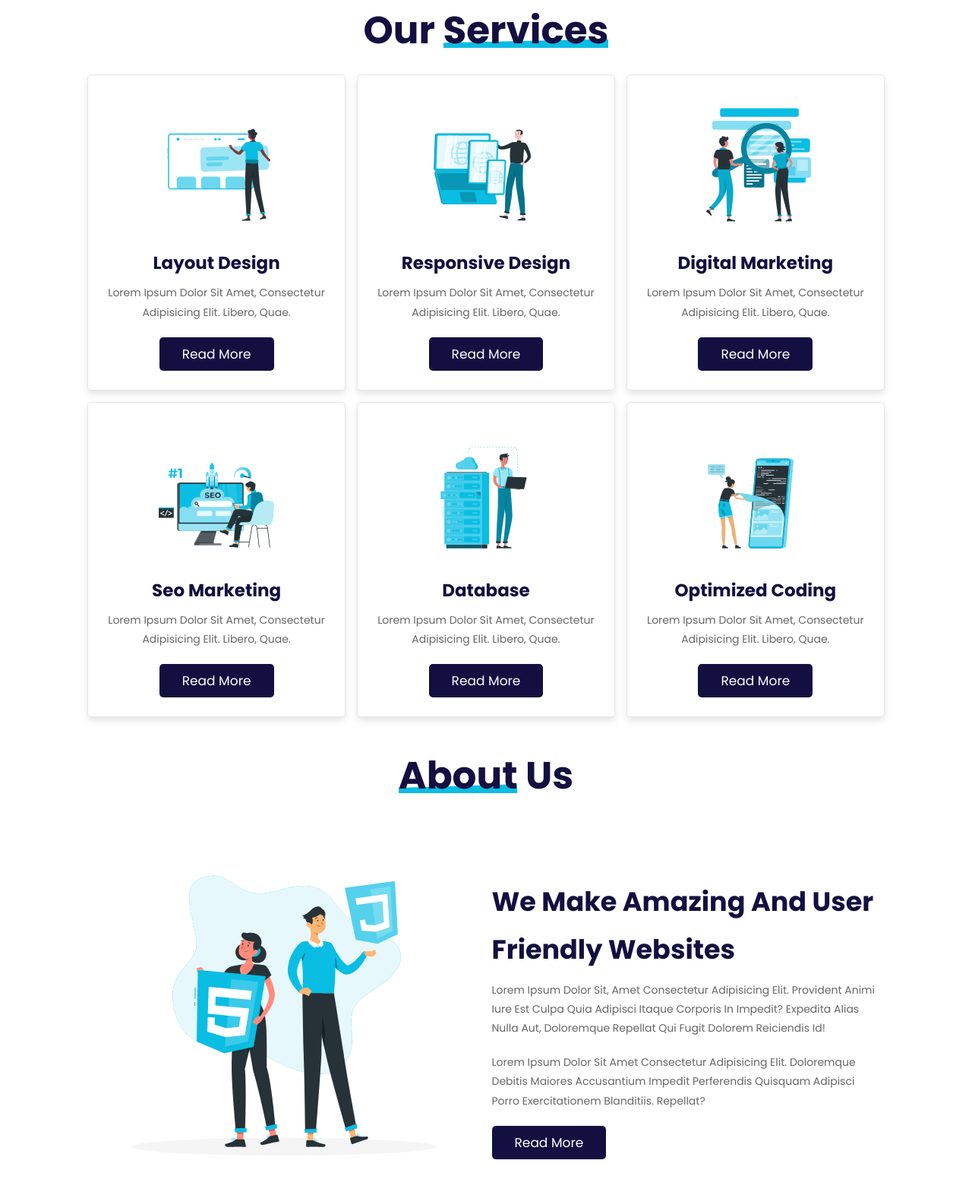
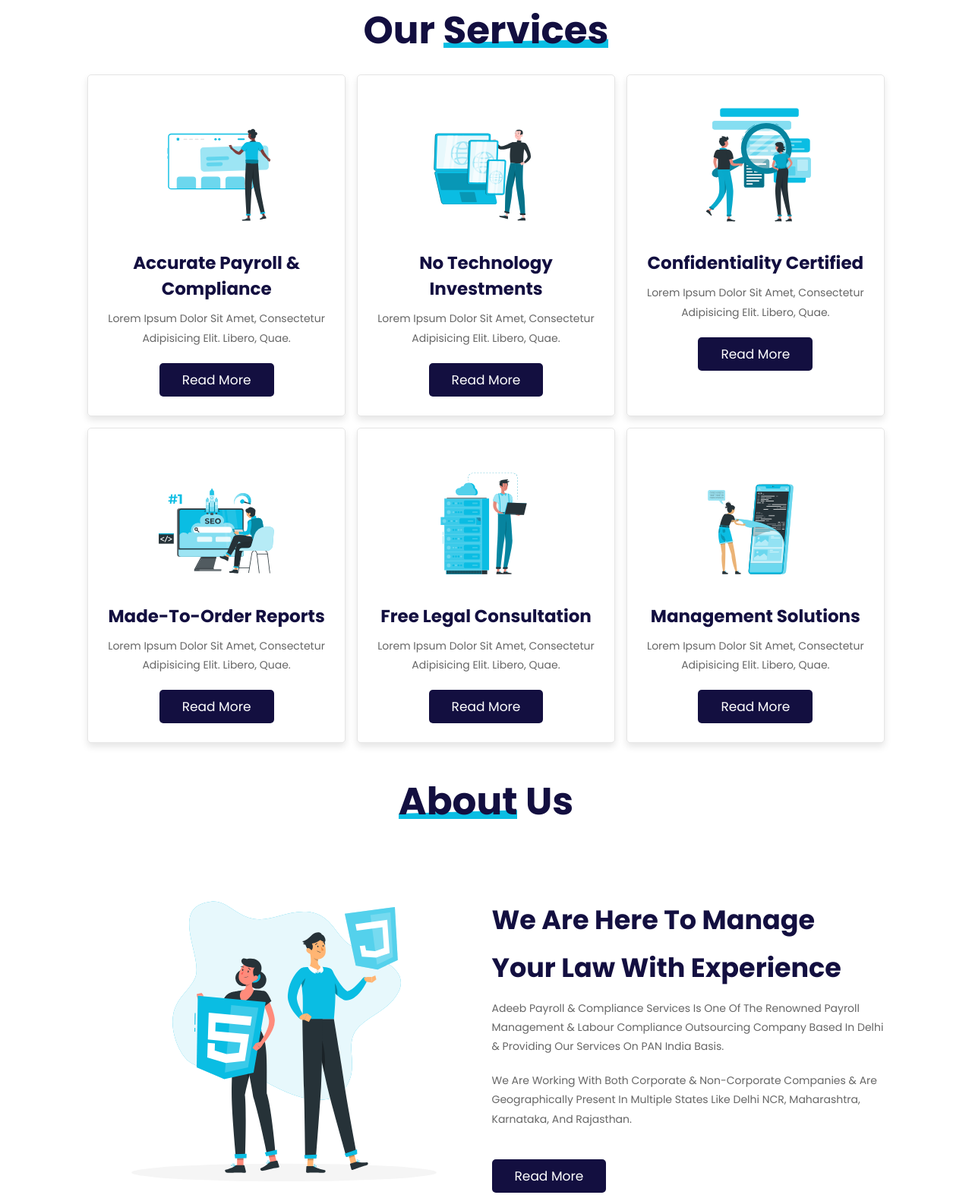
Before and after one commit to himanshi-s/ap, a plain HTML site: page index.html in a window 1280 px wide. Shown: the part 649-2222 px from the top of the page at 76% size. Drawn offline with nearby package versions, Linux system fonts and the light colour scheme.

Commit message:
initial demo website

```diff
--- a/index.html
+++ b/index.html
@@ -11,6 +11,8 @@
 
     <!-- custom css file link  -->
     <link rel="stylesheet" href="css/style.css">
+    <link rel="stylesheet" href="https://unpkg.com/aos@next/dist/aos.css" />
+
 
 </head>
 <body>
@@ -19,7 +21,7 @@
 
 <header class="header">
 
-    <a href="#" class="logo">logo</a>
+    <a href="#" class="logo">finture</a>
 
     <nav class="navbar">
         <a href="#home">home</a>
@@ -41,11 +43,11 @@
 <section class="home" id="home">
 
     <div class="image">
-        <img src="image/home-img.svg" alt="">
+        <img src="image/Tax-amico.svg" alt="">
     </div>
 
     <div class="content">
-        <h3>creative landing pages</h3>
+        <h3>Payroll & Compliance Services</h3>
         <p>Lorem ipsum dolor sit amet consectetur adipisicing elit. Quae ducimus neque facere soluta sunt fuga.</p>
         <a href="#" class="btn">read more</a>
     </div>
@@ -62,44 +64,44 @@
 
     <div class="box-container">
 
-        <div class="box">
+        <div class="box" data-aos="fade-up">
             <img src="image/s-1.svg" alt="">
-            <h3>layout design</h3>
+            <h3>Accurate payroll & Compliance</h3>
             <p>Lorem ipsum dolor sit amet, consectetur adipisicing elit. Libero, quae.</p>
             <a href="#" class="btn">read more</a>
         </div>
 
-        <div class="box">
+        <div class="box" data-aos="fade-up">
             <img src="image/s-2.svg" alt="">
-            <h3>responsive design</h3>
+            <h3>No Technology investments</h3>
             <p>Lorem ipsum dolor sit amet, consectetur adipisicing elit. Libero, quae.</p>
             <a href="#" class="btn">read more</a>
         </div>
 
-        <div class="box">
+        <div class="box" data-aos="fade-up">
             <img src="image/s-3.svg" alt="">
-            <h3>digital marketing</h3>
+            <h3>Confidentiality certified</h3>
             <p>Lorem ipsum dolor sit amet, consectetur adipisicing elit. Libero, quae.</p>
             <a href="#" class="btn">read more</a>
         </div>
 
-        <div class="box">
+        <div class="box" data-aos="fade-up">
             <img src="image/s-4.svg" alt="">
-            <h3>seo marketing</h3>
+            <h3>Made-to-order reports</h3>
             <p>Lorem ipsum dolor sit amet, consectetur adipisicing elit. Libero, quae.</p>
             <a href="#" class="btn">read more</a>
         </div>
 
-        <div class="box">
+        <div class="box" data-aos="fade-up">
             <img src="image/s-5.svg" alt="">
-            <h3>database</h3>
+            <h3>Free Legal Consultation</h3>
             <p>Lorem ipsum dolor sit amet, consectetur adipisicing elit. Libero, quae.</p>
             <a href="#" class="btn">read more</a>
         </div>
 
-        <div class="box">
+        <div class="box" data-aos="fade-up">
             <img src="image/s-6.svg" alt="">
-            <h3>optimized coding</h3>
+            <h3>Management Solutions</h3>
             <p>Lorem ipsum dolor sit amet, consectetur adipisicing elit. Libero, quae.</p>
             <a href="#" class="btn">read more</a>
         </div>
@@ -112,7 +114,7 @@
 
 <!-- about section starts  -->
 
-<section class="about" id="about">
+<section class="about" id="about" data-aos="fade-right">
 
     <h1 class="heading"> <span>about</span> us </h1>
 
@@ -121,9 +123,8 @@
             <img src="image/about-img.svg" alt="">
         </div>
         <div class="content">
-            <h3>we make amazing and user friendly websites</h3>
-            <p>Lorem ipsum dolor sit, amet consectetur adipisicing elit. Provident animi iure est culpa quia adipisci itaque corporis in impedit? Expedita alias nulla aut, doloremque repellat qui fugit dolorem reiciendis id!</p>
-            <p>Lorem ipsum dolor sit amet consectetur adipisicing elit. Doloremque debitis maiores accusantium impedit perferendis quisquam adipisci porro exercitationem blanditiis. Repellat?</p>
+            <h3>We are here to manage your law with experience</h3>
+            <p>Adeeb Payroll & Compliance Services is one of the renowned Payroll Management & Labour Compliance Outsourcing Company based in Delhi & providing our services on PAN India basis. <p>We are working with both Corporate & Non-Corporate Companies & are geographically present in multiple states like Delhi NCR, Maharashtra, Karnataka, and Rajasthan.</p></p>
             <a href="#" class="btn">read more</a>
         </div>
     </div>
@@ -317,7 +318,7 @@
         <a href="#" class="fab fa-pinterest"></a>
     </div>
 
-    <div class="credit"> created by <span> web designer</span> | all rights reserved </div>
+    <div class="credit"> &copy; <span>Finture </span> | all rights reserved </div>
 
 </section>
 
@@ -325,27 +326,16 @@
 
 
 
-
-
-
-
-
-
-
-
-
-
-
-
-
-
-
-
-
-
-
 <!-- custom js file link  -->
 <script src="js/script.js"></script>
+<script src="https://unpkg.com/aos@next/dist/aos.js"></script>
+<script>
+  AOS.init({
+    offset: 120,
+    duration: 1000
+  });
+</script>
+
 
 </body>
 </html>
```
Also changed, not shown: image/Tax-amico.svg (added).
